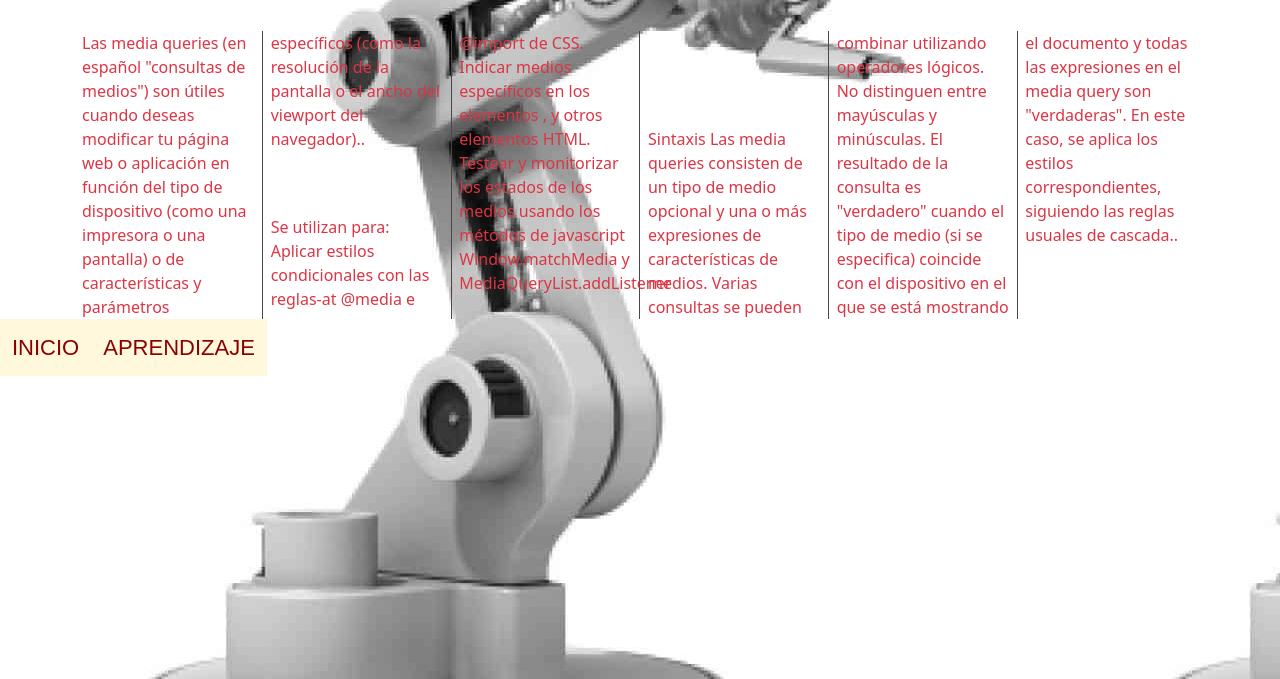
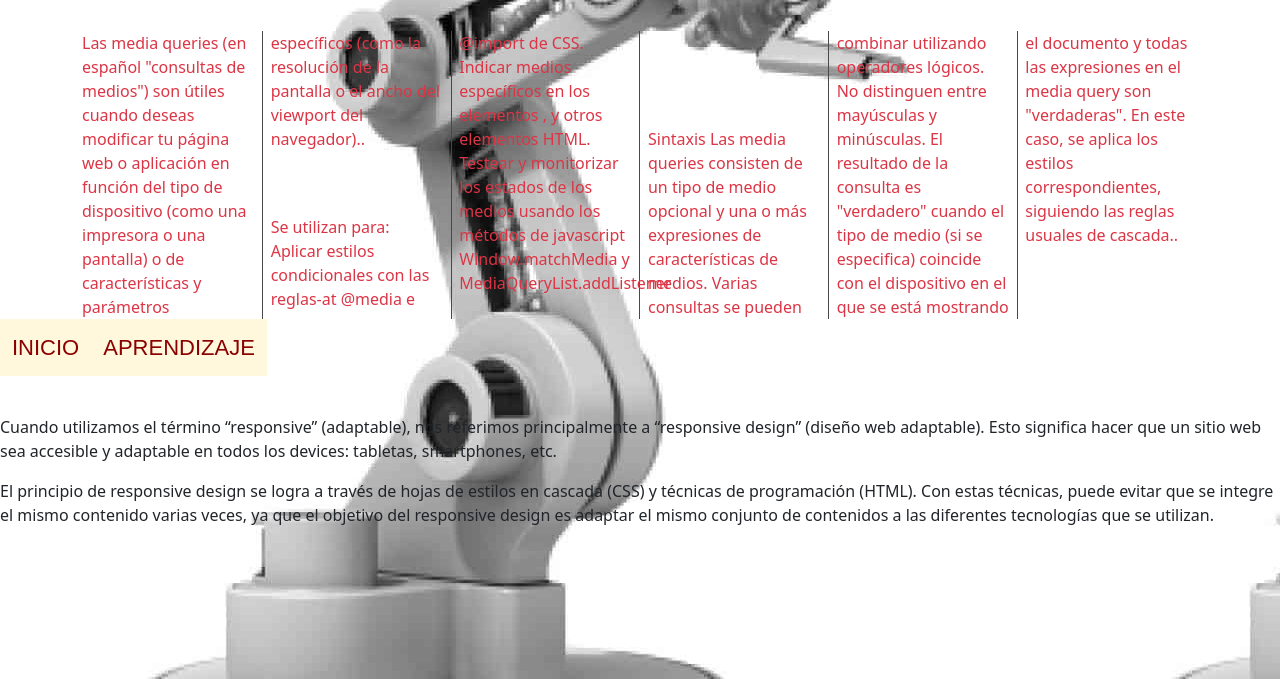
Before and after one commit to jhonnyguerrero/DSW-FASE3, a plain HTML site: page paginas/responsive media queries.html in a window 1280 px wide. Shown: the part 121-800 px from the top of the page. Drawn offline with nearby package versions, Linux system fonts and the light colour scheme.

Commit message:
arreglo pagina queries

```diff
--- a/paginas/responsive media queries.html
+++ b/paginas/responsive media queries.html
@@ -44,6 +44,11 @@
 </div>
 <br><br>
         <br><br>
+        <p>Cuando utilizamos el término “responsive” (adaptable), nos referimos principalmente a “responsive design” (diseño web adaptable). Esto significa hacer que un sitio web sea accesible y adaptable en todos los devices: tabletas, smartphones, etc.<p>
+
+          <p>El principio de responsive design se logra a través de hojas de estilos en cascada (CSS) y técnicas de programación (HTML). Con estas técnicas, puede evitar que se integre el mismo contenido varias veces, ya que el objetivo del responsive design es adaptar el mismo conjunto de contenidos a las diferentes tecnologías que se utilizan. <p>
+
+
 
     <!-- Optional JavaScript; choose one of the two! -->
 
```
